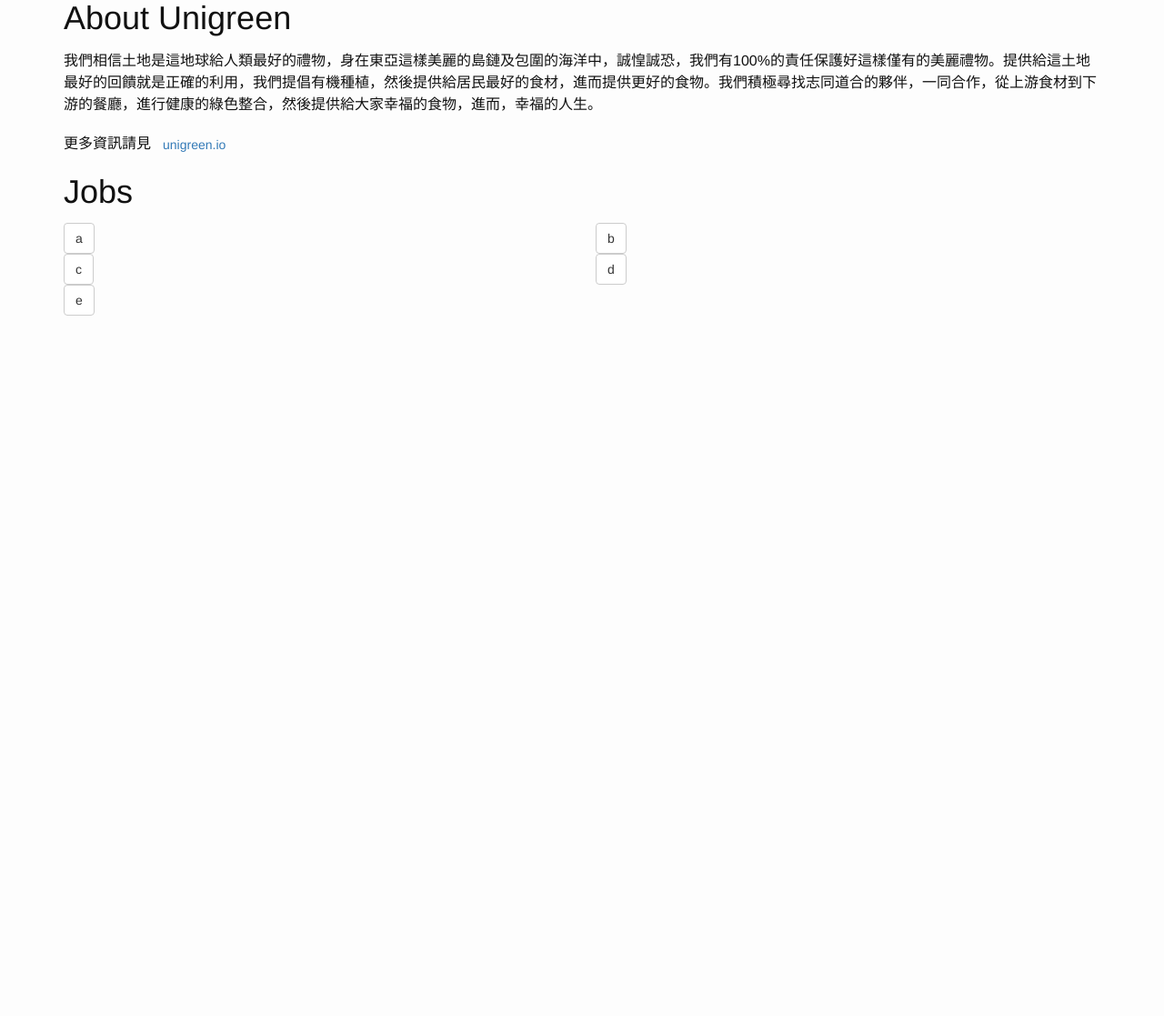
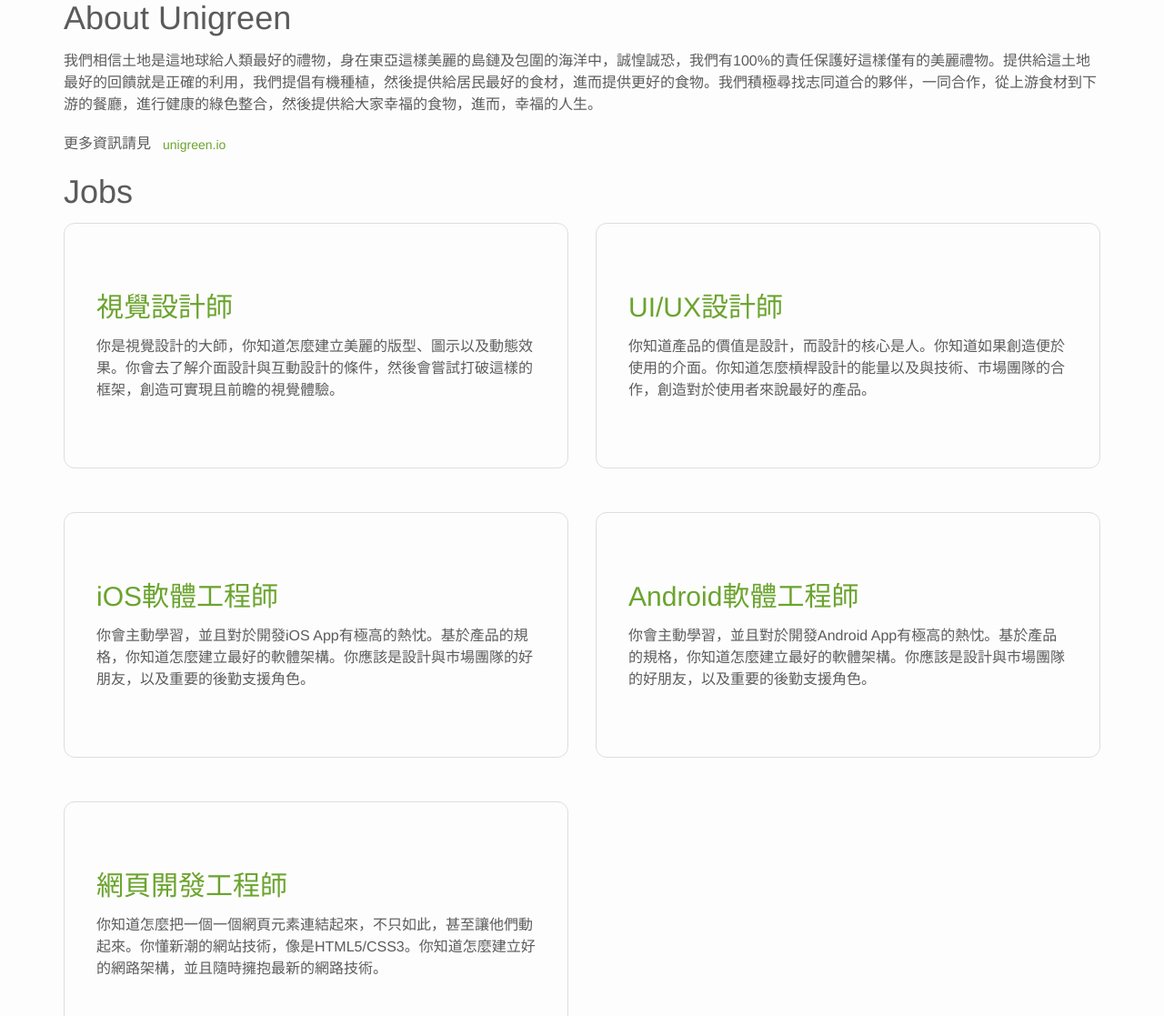
Before and after one commit to paperli/jobs, a Jekyll site: the page built from index.html, in a window 1280 px wide and 1400 px high, scrolled down 333 px. Shown: the part 283-1400 px from the top of the window at 91% size. Built offline with Jekyll 4.4.1, drawn with Linux system fonts in a browser that asks for light colours; nearby versions of some CDN libraries; before the commit the page ends 963 px from its top, so only the background shows below that.

```diff
--- a/_layouts/default.html
+++ b/_layouts/default.html
@@ -11,6 +11,8 @@
     <!-- Include all compliled plugins (below), or include individual files as needed -->
     <script type="text/javascript" src="assets/bootstrap/js/bootstrap.min.js"></script>
 
+     <script type="text/javascript" src="assets/js/main.js"></script>
+
   </body>
 
 </html>
--- /dev/null
+++ b/assets/js/main.js
@@ -0,0 +1,14 @@
+$(function() {
+  $('a[href*=#]:not([href=#])').click(function() {
+    if (location.pathname.replace(/^\//,'') == this.pathname.replace(/^\//,'') && location.hostname == this.hostname) {
+      var target = $(this.hash);
+      target = target.length ? target : $('[name=' + this.hash.slice(1) +']');
+      if (target.length) {
+        $('html,body').animate({
+          scrollTop: target.offset().top
+        }, 1000);
+        return false;
+      }
+    }
+  });
+});
--- a/css/main.scss
+++ b/css/main.scss
@@ -14,7 +14,7 @@ $base-line-height: 1.5;
 
 $spacing-unit:     30px;
 
-$text-color:       #111;
+$text-color:       rgba(0,0,0,0.64);
 $background-color: #fdfdfd;
 $brand-color:      #2a7ae2;
 
@@ -29,7 +29,7 @@ $on-palm:          600px;
 $on-laptop:        800px;
 
 $tint-color:       #6BA42E;
-$tint-color-highlighted:    #395C14;
+$tint-color-highlighted:    darken($tint-color, 15%);
 
 
 // Use media queries like this:
@@ -79,10 +79,34 @@ ul.nav>li>a{
 
 }
 
-.navbar-default .navbar-nav>li>a{
+#options li>a, #langs li>a{
+    color:$tint-color;
+    &:hover{
+        color:$tint-color-highlighted;
+    }
+}
+
+a, a.btn-link{
+    color:$tint-color;
+    &:hover{
+        color:$tint-color-highlighted;
+    }
+}
+
+.job>a{
+    min-height: 270px;
+    margin-bottom: 48px;
+    display: block;
+    border-radius: 12px;
+    border: 1px #dedede solid;
+    padding: 75px 35px 31px;
+    text-decoration: none;
+}
+
+.job>a h2{
     color:$tint-color;
 }
 
-.navbar-default .navbar-nav>li>a:hover{
-    color:$tint-color-highlighted;
+.job>a p{
+    color:$text-color;
 }
--- a/index.html
+++ b/index.html
@@ -7,8 +7,8 @@ layout: default
       <div class="col-md-5" id="options">
         <div class="collapse navbar-collapse">
           <ul class="nav navbar-nav">
-            <li><a href="#">About</a></li>
-            <li><a href="#">Jobs</a></li>
+            <li><a href="#about">About</a></li>
+            <li><a href="#jobs">Jobs</a></li>
           </ul>
         </div>
 
@@ -39,7 +39,7 @@ layout: default
   </div>
 </div>
 
-<div class="container">
+<div class="container" id="about">
   <div class="row">
     <div class="col-md-12">
       <h1>About Unigreen</h1>
@@ -53,27 +53,42 @@ layout: default
   </div>
 </div>
 
-<div class="container">
+<div class="container" id="jobs">
   <div class="row">
     <div class="col-md-12">
       <h1>Jobs</h1>
     </div>
   </div>
-  <div class="row" id="jobs">
+  <div class="row" id="jobs-list">
     <div class="col-md-6 job">
-      <a href="#" class="btn btn-default">a</a>
+      <a href="#job1">
+        <h2>視覺設計師</h2>
+        <p>你是視覺設計的大師，你知道怎麼建立美麗的版型、圖示以及動態效果。你會去了解介面設計與互動設計的條件，然後會嘗試打破這樣的框架，創造可實現且前瞻的視覺體驗。</p>
+      </a>
     </div>
     <div class="col-md-6 job">
-      <a href="#" class="btn btn-default">b</a>
+      <a href="#job2">
+        <h2>UI/UX設計師</h2>
+        <p>你知道產品的價值是設計，而設計的核心是人。你知道如果創造便於使用的介面。你知道怎麼槓桿設計的能量以及與技術、市場團隊的合作，創造對於使用者來說最好的產品。</p>
+      </a>
     </div>
     <div class="col-md-6 job">
-      <a href="#" class="btn btn-default">c</a>
+      <a href="#job3">
+        <h2>iOS軟體工程師</h2>
+        <p>你會主動學習，並且對於開發iOS App有極高的熱忱。基於產品的規格，你知道怎麼建立最好的軟體架構。你應該是設計與市場團隊的好朋友，以及重要的後勤支援角色。</p>
+      </a>
     </div>
     <div class="col-md-6 job">
-      <a href="#" class="btn btn-default">d</a>
+      <a href="#job4">
+        <h2>Android軟體工程師</h2>
+        <p>你會主動學習，並且對於開發Android App有極高的熱忱。基於產品的規格，你知道怎麼建立最好的軟體架構。你應該是設計與市場團隊的好朋友，以及重要的後勤支援角色。</p>
+      </a>
     </div>
     <div class="col-md-6 job">
-      <a href="#" class="btn btn-default">e</a>
+      <a href="#job5">
+        <h2>網頁開發工程師</h2>
+        <p>你知道怎麼把一個一個網頁元素連結起來，不只如此，甚至讓他們動起來。你懂新潮的網站技術，像是HTML5/CSS3。你知道怎麼建立好的網路架構，並且隨時擁抱最新的網路技術。</p>
+      </a>
     </div>
   </div>
 </div>
```
